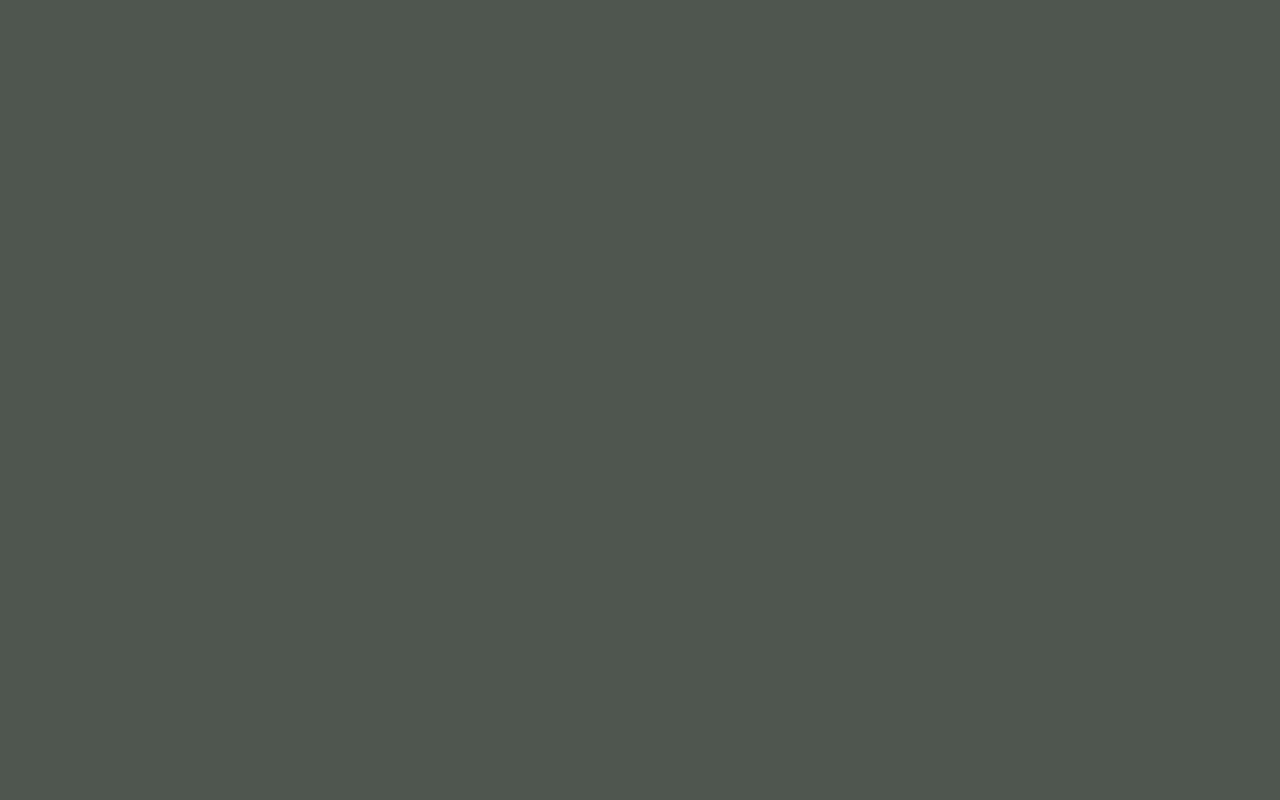
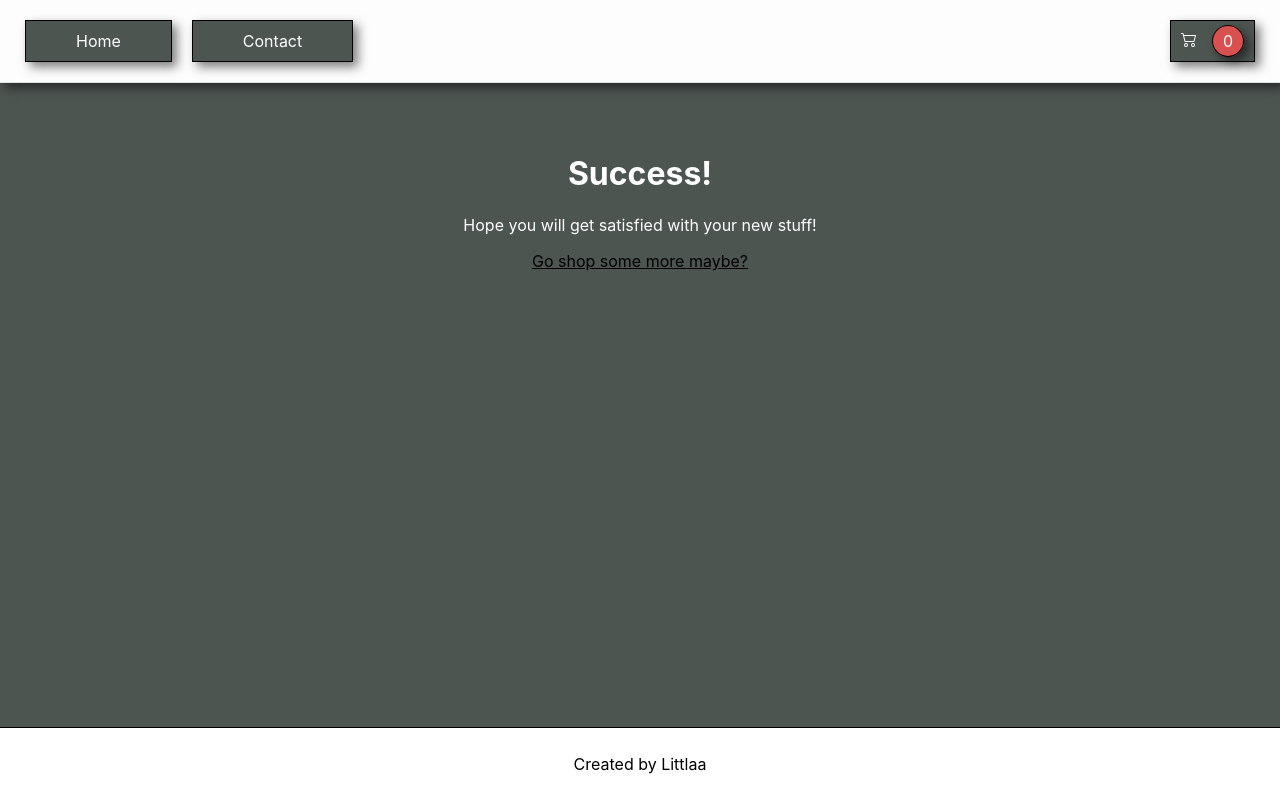
Before and after one commit to Littlaa/js-frameworks-react-ca, a React (Create React App) app: page /checkoutSuccess in a window 1280 px wide. Before the commit this address had no page. Built offline with nearby package versions, Linux system fonts and the light colour scheme; the HTML template or start-up script is replaced by a standard one.

Commit message:
Added success page

```diff
--- a/src/App.js
+++ b/src/App.js
@@ -6,6 +6,7 @@ import HomePage from "./pages/HomePage";
 import ProductPage from "./pages/ProductPage";
 import ContactPage from "./pages/ContactPage/";
 import CheckoutPage from "./pages/CheckoutPage/";
+import CheckoutSuccessPage from "./pages/CheckoutSuccessPage/";
 
 export default function App() {
   return (
@@ -16,6 +17,7 @@ export default function App() {
           <Route path="product/:id" element={<ProductPage />} />
           <Route path="contact" element={<ContactPage />} />
           <Route path="cart" element={<CheckoutPage />} />
+          <Route path="checkoutSuccess" element={<CheckoutSuccessPage />} />
         </Route>
       </Routes>
     </div>
--- /dev/null
+++ b/src/pages/CheckoutSuccessPage/checkoutSuccess.module.css
@@ -0,0 +1,25 @@
+.container {
+    text-align: center;
+    display: flex;
+    align-items: center;
+  }
+
+  .text {
+    padding: 30px;
+  }
+
+  a {
+    color: #000000;
+  }
+
+
+  @media only screen and (min-width: 600px) {
+    .container {
+      text-align: center;
+      display: flex;
+      align-items: center;
+      justify-content: center;
+      max-width: 700px;
+      margin: 10px auto;
+    }
+  }
--- /dev/null
+++ b/src/pages/CheckoutSuccessPage/index.jsx
@@ -0,0 +1,22 @@
+import { Helmet } from "react-helmet";
+import { Link } from "react-router-dom";
+import styles from "./checkoutSuccess.module.css";
+
+export default function CheckoutSuccessPage() {
+  return (
+    <div className={styles.container}>
+      <Helmet>
+        <title>E-com | Success</title>
+      </Helmet>
+      <div className={styles.text}>
+        <h1>Success!</h1>
+        <p>
+          Hope you will get satisfied with your new stuff!
+        </p>
+        <div>
+          <Link to="/">Go shop some more maybe?</Link>
+        </div>
+      </div>
+    </div>
+  );
+}
```
